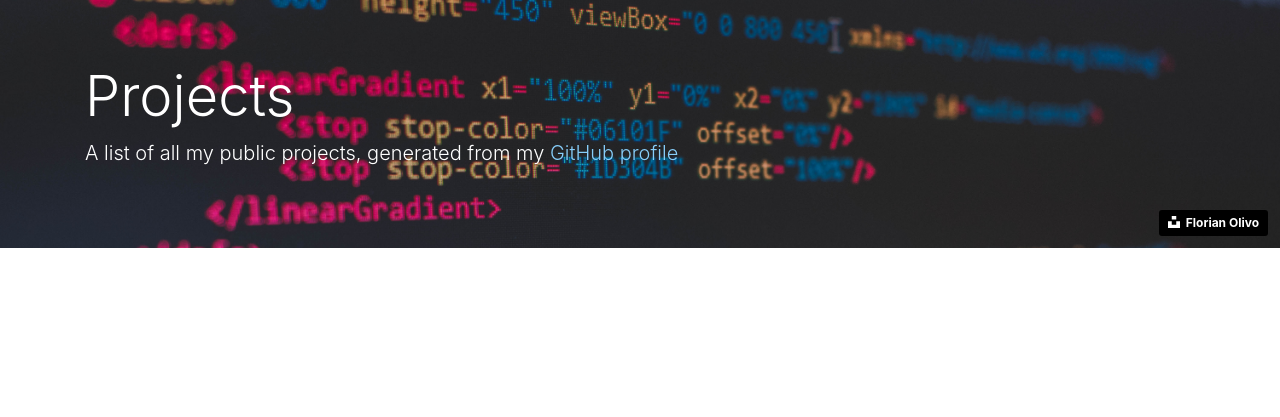
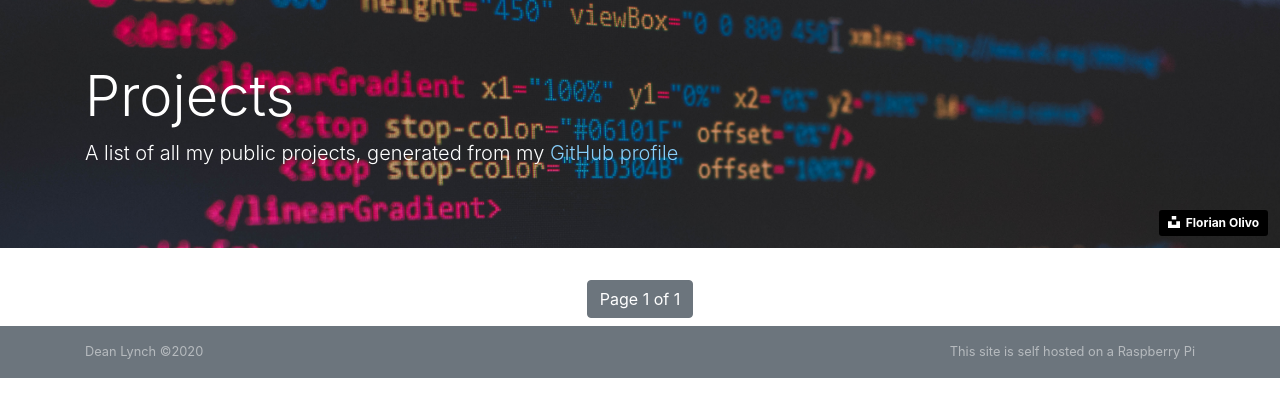
Before and after one commit to lynchdean/deanlynch.xyz-django, a Django app: page /projects/ in a window 1280 px wide. Shown: the part 59-476 px from the top of the page. Run offline with Django 3.2, Linux system fonts and the light colour scheme; data that the repository does not hold is empty; some libraries are stand-ins or nearby versions.

Commit message:
Add pagination to projects

```diff
--- a/personal_website/templates/base.html
+++ b/personal_website/templates/base.html
@@ -41,6 +41,14 @@
     {% block page_content %}{% endblock %}
 </div>
 
+<nav class="navbar sticky-bottom navbar-dark bg-secondary text-center">
+    <div class="container">
+        <span class="navbar-text text-left small">Dean Lynch ©2020</span>
+        <span class="navbar-text text-right small">This site is self hosted on a Raspberry Pi</span>
+
+    </div>
+</nav>
+
 <script src="https://code.jquery.com/jquery-3.3.1.slim.min.js"
         integrity="sha384-q8i/X+965DzO0rT7abK41JStQIAqVgRVzpbzo5smXKp4YfRvH+8abtTE1Pi6jizo"
         crossorigin="anonymous"></script>
--- a/projects/static/css/style.css
+++ b/projects/static/css/style.css
@@ -9,8 +9,15 @@
     color: lightskyblue;
 }
 
-.unsplash {
+.bottom-right {
     position: absolute;
     bottom: 1em;
     right: 1em;
 }
+
+p {
+     width: 80%;
+     white-space: nowrap;
+     overflow: hidden;
+     text-overflow: ellipsis;
+}
--- a/projects/templates/project_index.html
+++ b/projects/templates/project_index.html
@@ -10,25 +10,35 @@
             </p>
 
             {# Jumbotron background image credit #}
-            <a class="unsplash" style="background-color:black;color:white;text-decoration:none;padding:4px 6px;font-family:-apple-system, BlinkMacSystemFont, &quot;San Francisco&quot;, &quot;Helvetica Neue&quot;, Helvetica, Ubuntu, Roboto, Noto, &quot;Segoe UI&quot;, Arial, sans-serif;font-size:12px;font-weight:bold;line-height:1.2;display:inline-block;border-radius:3px" href="https://unsplash.com/@rxspawn?utm_medium=referral&amp;utm_campaign=photographer-credit&amp;utm_content=creditBadge" target="_blank" rel="noopener noreferrer" title="Download free do whatever you want high-resolution photos from Florian Olivo"><span style="display:inline-block;padding:2px 3px"><svg xmlns="http://www.w3.org/2000/svg" style="height:12px;width:auto;position:relative;vertical-align:middle;top:-2px;fill:white" viewBox="0 0 32 32"><title>unsplash-logo</title><path d="M10 9V0h12v9H10zm12 5h10v18H0V14h10v9h12v-9z"></path></svg></span><span style="display:inline-block;padding:2px 3px">Florian Olivo</span></a>
+            <a class="bottom-right"
+               style="background-color:black;color:white;text-decoration:none;padding:4px 6px;font-family:-apple-system, BlinkMacSystemFont, &quot;San Francisco&quot;, &quot;Helvetica Neue&quot;, Helvetica, Ubuntu, Roboto, Noto, &quot;Segoe UI&quot;, Arial, sans-serif;font-size:12px;font-weight:bold;line-height:1.2;display:inline-block;border-radius:3px"
+               href="https://unsplash.com/@rxspawn?utm_medium=referral&amp;utm_campaign=photographer-credit&amp;utm_content=creditBadge"
+               target="_blank" rel="noopener noreferrer"
+               title="Download free do whatever you want high-resolution photos from Florian Olivo"><span
+                    style="display:inline-block;padding:2px 3px"><svg xmlns="http://www.w3.org/2000/svg"
+                                                                      style="height:12px;width:auto;position:relative;vertical-align:middle;top:-2px;fill:white"
+                                                                      viewBox="0 0 32 32"><title>unsplash-logo</title><path
+                    d="M10 9V0h12v9H10zm12 5h10v18H0V14h10v9h12v-9z"></path></svg></span><span
+                    style="display:inline-block;padding:2px 3px">Florian Olivo</span></a>
 
         </div>
     </div>
 
     <div class="container">
         <div class="row">
-            {% for project in projects %}
+            {% for project in page_obj %}
                 <div class="col-md-6">
-                    <div class="card mb-4">
+                    <div class="card mb-4 border-0 bg-light">
+                        <h5 class="card-header">{{ project.title }}</h5>
                         <div class="row no-gutters">
                             <div class="col-md-2 my-auto">
-                                <img class="card-img" src="{% static project.image %}">
+                                <img class="card-img m-2" src="{% static project.image %}">
                             </div>
                             <div class="col-md-10">
                                 <div class="card-body">
-                                    <h5 class="card-title">{{ project.title }}</h5>
-                                    <p class="card-text">{{ project.technology }}</p>
-                                    <a href="{% url 'project_detail' project.pk %}" class="btn btn-primary">Read More</a>
+                                    <span class="badge badge-primary">{{ project.technology }}</span>
+                                    <p class="card-text">{{ project.description }}</p>
+                                    <a href="{% url 'project_detail' project.pk %}" class="card-link">Read More...</a>
                                 </div>
                             </div>
                         </div>
@@ -36,6 +46,29 @@
                 </div>
             {% endfor %}
 
+            <div class="container text-center">
+                <div class="btn-group mb-2" role="group" aria-label="Basic example">
+                    {% if page_obj.has_previous %}
+                        <button type="button" class="btn btn-secondary">
+                            <a href="?page=1" class="text-light">&laquo; First</a>
+                        </button>
+                        <button type="button" class="btn btn-secondary">
+                            <a href="?page={{ page_obj.previous_page_number }}" class="text-light">Previous</a>
+                        </button>
+                    {% endif %}
+                    <button type="button" class="btn btn-secondary">
+                        Page {{ page_obj.number }} of {{ page_obj.paginator.num_pages }}
+                    </button>
+                    {% if page_obj.has_next %}
+                        <button type="button" class="btn btn-secondary">
+                            <a href="?page={{ page_obj.next_page_number }}" class="text-light">Next</a>
+                        </button>
+                        <button type="button" class="btn btn-secondary">
+                            <a href="?page={{ page_obj.paginator.num_pages }}" class="text-light">Last &raquo;</a>
+                        </button>
+                    {% endif %}
+                </div>
+            </div>
         </div>
     </div>
 {% endblock %}
--- a/projects/views.py
+++ b/projects/views.py
@@ -1,23 +1,20 @@
+from django.core.paginator import Paginator
 from django.shortcuts import render
 
 from projects.models import Project
 
 
 def project_index(request):
-    projects = Project.objects.all()
+    projects = Project.objects.all().order_by('id')
+    paginator = Paginator(projects, 6)
 
-    context = {
-        'projects': projects
-    }
+    page_number = request.GET.get('page')
+    page_obj = paginator.get_page(page_number)
 
-    return render(request, 'project_index.html', context)
+    return render(request, 'project_index.html', {'page_obj': page_obj})
 
 
 def project_detail(request, pk):
     project = Project.objects.get(pk=pk)
 
-    context = {
-        'project': project
-    }
-
-    return render(request, 'project_detail.html', context)
+    return render(request, 'project_detail.html', {'project': project})
```
Also changed, not shown: pull_github_projects.py (+5 -6 lines), 1 other file.
